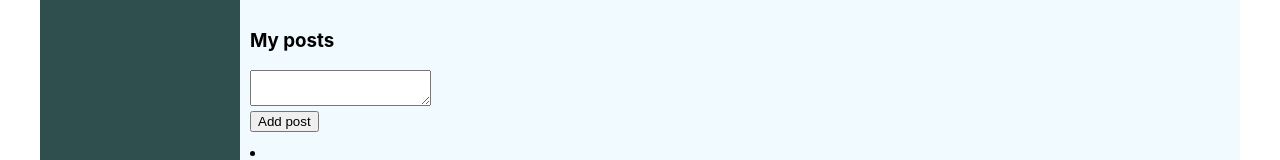
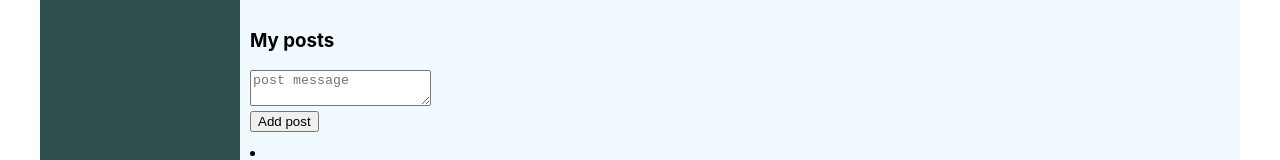
Before and after one commit to InnaMiheikina/samurai-way, a React (Create React App) app: page /profile/1 in a window 1280 px wide. Shown: the part 1064-1224 px from the top of the page. Built offline with nearby package versions, Linux system fonts and the light colour scheme; no server answers.

Commit message:
redux-form field validation

```diff
--- a/src/Redux/auth-reducer.ts
+++ b/src/Redux/auth-reducer.ts
@@ -37,7 +37,6 @@
 export const getAuthUserData = () =>(dispatch:Dispatch)=>{
     authAPI.me()
         .then(response => {
-            debugger
             if (response.data.resultCode===0) {
                 let {id,email, login} = response.data.data
                 dispatch(setAuthUserData(id, email, login))
--- a/src/components/Dialogs/Dialogs.tsx
+++ b/src/components/Dialogs/Dialogs.tsx
@@ -2,24 +2,26 @@
 import s from './Dialogs.module.css';
 import DialogItem from "./DialogItem/DialogItem";
 import Message from "./Message/Message";
-import { InitDialogsReducerStateType} from "../../Redux/dialogs-reducer";
+import {InitDialogsReducerStateType} from "../../Redux/dialogs-reducer";
 import {Redirect} from 'react-router-dom';
 import {Field, InjectedFormProps, reduxForm} from "redux-form";
+import {Textarea} from "../FormsControls/FormsControls";
+import {maxLengthCreator, required} from "../../utils/validators/validators";
 
 type DialogsTypeProps = {
-    updateNewMessageBody: (body:string)=> void
-    sendMessage:(newMessageBody:string)=> void
+    updateNewMessageBody: (body: string) => void
+    sendMessage: (newMessageBody: string) => void
     dialogsPage: InitDialogsReducerStateType
-    isAuth:boolean
+    isAuth: boolean
 }
 
 function Dialogs(props: DialogsTypeProps) {
     let state = props.dialogsPage
 
     let messagesElement = state.messages.map(m => <Message key={m.id} message={m.message} id={m.id}/>);
-    let dialogsElements = state.dialogs.map(d => <DialogItem  key={d.id} name={d.name} id={d.id}/>);
+    let dialogsElements = state.dialogs.map(d => <DialogItem key={d.id} name={d.name} id={d.id}/>);
 
-    const addNewMessage = (values:any) => {
+    const addNewMessage = (values: any) => {
         props.sendMessage(values.newMessageBody);
     }
 //if(!props.isAuth) return <Redirect to={'/login'}/>;
@@ -38,17 +40,23 @@
     )
 };
 
+const maxLength50 = maxLengthCreator(50);
 
-const AddMessageForm:React.FC<InjectedFormProps> = (props)=> {
+const AddMessageForm: React.FC<InjectedFormProps> = (props) => {
     return (
         <form onSubmit={props.handleSubmit}>
             <div>
-                <Field component='textarea' name='newMessageBody'
-                           placeholder= {'Enter your message'} /></div>
-            <div><button>send</button></div>
+                <Field component={Textarea}
+                       validate={[required, maxLength50]}
+                       placeholder={'Enter your message'}
+                       name='newMessageBody'/>
+            </div>
+            <div>
+                <button>send</button>
+            </div>
         </form>
     )
 }
-const AddMessageFormRedux = reduxForm({form:'dialogAddMessageForm'})(AddMessageForm);
+const AddMessageFormRedux = reduxForm({form: 'dialogAddMessageForm'})(AddMessageForm);
 
 export default Dialogs;
--- /dev/null
+++ b/src/components/FormsControls/FormsControls.module.css
@@ -0,0 +1,11 @@
+.formControl {
+
+}
+
+.formControl.error input,
+.formControl.error textarea {
+    border:solid red 2px;
+}
+.formControl.error span {
+    color: red;
+}
--- /dev/null
+++ b/src/components/FormsControls/FormsControls.tsx
@@ -0,0 +1,24 @@
+import React from 'react';
+import styles from './FormsControls.module.css'
+
+ const  FormControl =({input,meta,child,...props}:any)=> {
+     const hasError = meta.touched && meta.error;
+     return (
+         <div className={styles.formControl + " " + (hasError ? styles.error : '')}>
+             <div>
+                 {props.children}
+             </div>
+             {hasError && <span>{meta.error}</span> }
+         </div>
+     )
+}
+
+export const Textarea = (props:any) => {
+    const {input,meta,child, ...restProps} = props;
+   return <FormControl {...props}><textarea{...input} {...restProps} /></FormControl>
+}
+//meta.touched=был тронут
+export const Input = (props:any) => {
+    const {input,meta,child, ...restProps} = props;
+    return <FormControl {...props}><input{...input} {...restProps} /></FormControl>
+}
--- a/src/components/Profile/MyPosts/MyPosts.tsx
+++ b/src/components/Profile/MyPosts/MyPosts.tsx
@@ -2,6 +2,8 @@
 import Post from "./Post/Post";
 import s from './MyPosts.module.css';
 import {Field, InjectedFormProps, reduxForm} from "redux-form";
+import {maxLengthCreator, required} from "../../../utils/validators/validators";
+import {Textarea} from "../../FormsControls/FormsControls";
 
 
 type MyPostTypeProps = {
@@ -35,11 +37,11 @@
     </div>;
 }
 
-
+let maxLength10 = maxLengthCreator(10);
 const AddNewPostForm:React.FC<InjectedFormProps> =(props ) =>{
     return <form onSubmit={props.handleSubmit}>
         <div>
-            <Field name='newPostText' component='textarea'/>
+            <Field name='newPostText' component={Textarea} validate={[required,maxLength10]} placeholder={'post message'}/>
         </div>
         <div>
             <button >Add post</button>
--- a/src/components/login/login.tsx
+++ b/src/components/login/login.tsx
@@ -1,5 +1,7 @@
 import React from 'react';
 import {Field, InjectedFormProps, reduxForm} from "redux-form";
+import {Input} from "../FormsControls/FormsControls";
+import {required} from "../../utils/validators/validators";
 
 type FormDataType = {
     login:string
@@ -11,13 +13,17 @@
     return (
             <form onSubmit={props.handleSubmit}>
                 <div>
-                    <Field name={'login'} placeholder={'Login'} component={'input'}/>
+                    <Field name={'login'} placeholder={'Login'}
+                           validate={[required]}
+                           component={Input}/>
                 </div>
                 <div>
-                    <Field placeholder={'Password'} component={'input'}/>
+                    <Field name={'password'} placeholder={'Password'}
+                           validate={[required]}
+                           component={Input}/>
                 </div>
                 <div>
-                    <Field type={'checkbox'} component={'input'}/> remember me
+                    <Field name={'rememberMe'} type={'checkbox'} component={Input}/> remember me
                 </div>
                 <div>
                     <button>Login</button>
--- /dev/null
+++ b/src/utils/validators/validators.tsx
@@ -0,0 +1,11 @@
+export const required = (value:any) => {
+    if(value) return undefined;
+
+    return 'Field is required';
+}//проверка на введение данных
+
+export const maxLengthCreator= (maxLength:number) => (value:any) => {
+    if(value && value.length > maxLength) return `Max length is ${maxLength} symbols`;
+    return undefined;
+}//проверка на длину
+// в инпуте если введены неверные данные загарается валидатор.
```
